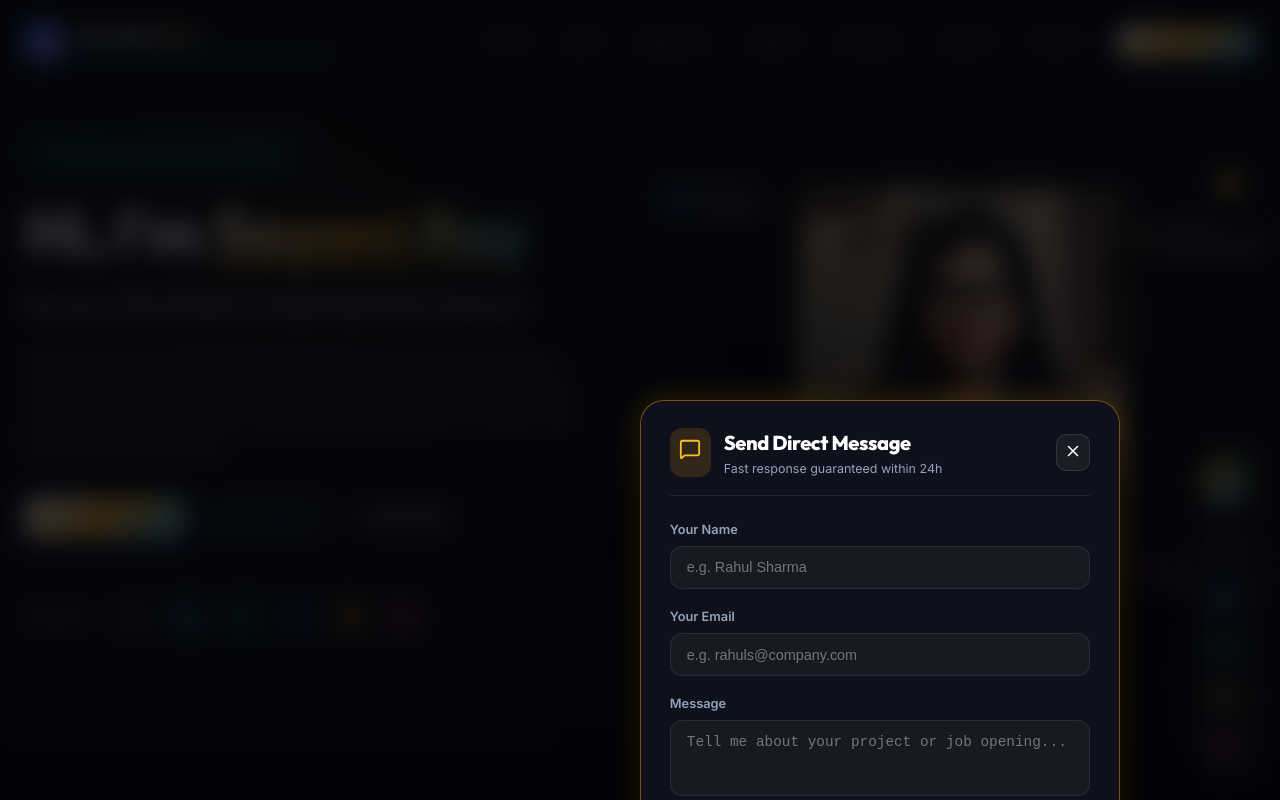
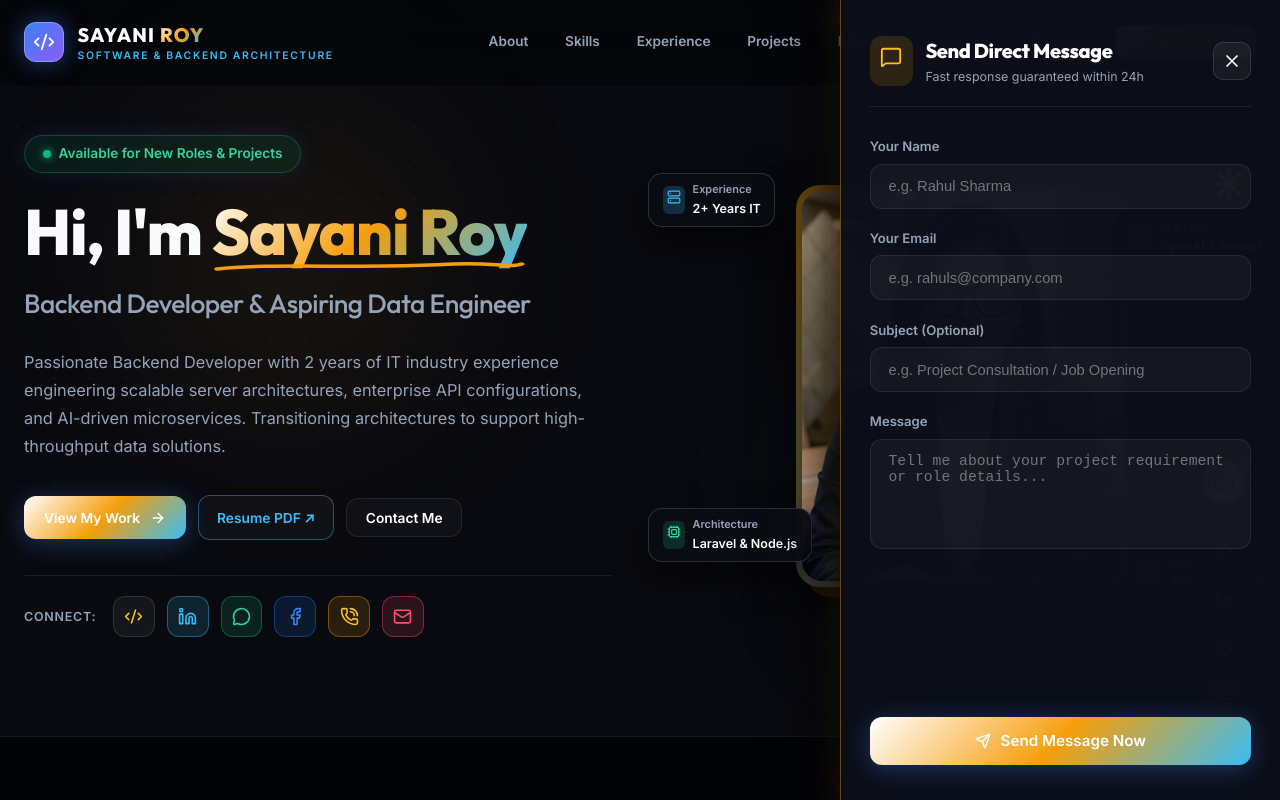
Before and after one commit to TechHub88/portfolio, a React (Vite) app: page / in a window 1280 px wide. Both pictures are taken after a click on the button "Send Direct Message". Shown: the top 800 px of the page. Built offline with nearby package versions, Linux system fonts and the light colour scheme.

Commit message:
Transform ContactModal into right-side slide-over drawer panel with smooth spring animation and remove dark backdrop blur

```diff
--- a/src/components/ContactModal.jsx
+++ b/src/components/ContactModal.jsx
@@ -30,7 +30,7 @@ const ContactModal = ({ isOpen, onClose }) => {
           email: formData.email,
           subject: formData.subject,
           message: formData.message,
-          from_name: `${formData.name} via Portfolio Modal`
+          from_name: `${formData.name} via Portfolio Drawer`
         })
       });
 
@@ -52,7 +52,7 @@ const ContactModal = ({ isOpen, onClose }) => {
     <AnimatePresence>
       {isOpen && (
         <>
-          {/* Backdrop Blur Overlay */}
+          {/* Subtle Transparent Click-Out Zone (No Dark Blur Overlay) */}
           <motion.div
             initial={{ opacity: 0 }}
             animate={{ opacity: 1 }}
@@ -61,41 +61,39 @@ const ContactModal = ({ isOpen, onClose }) => {
             style={{
               position: 'fixed',
               top: 0, left: 0, right: 0, bottom: 0,
-              background: 'rgba(3, 4, 8, 0.8)',
-              backdropFilter: 'blur(12px)',
-              WebkitBackdropFilter: 'blur(12px)',
-              zIndex: 9998
+              background: 'transparent',
+              zIndex: 99998
             }}
           />
 
-          {/* Centered Glassmorphic Modal */}
+          {/* Sleek Modern Right-Side Slide-Over Drawer Panel */}
           <motion.div
-            initial={{ opacity: 0, scale: 0.85, y: 30 }}
-            animate={{ opacity: 1, scale: 1, y: 0 }}
-            exit={{ opacity: 0, scale: 0.85, y: 30 }}
-            transition={{ type: 'spring', damping: 25, stiffness: 260 }}
+            initial={{ x: '100%' }}
+            animate={{ x: 0 }}
+            exit={{ x: '100%' }}
+            transition={{ type: 'spring', damping: 28, stiffness: 280 }}
             style={{
               position: 'fixed',
-              top: '50%',
-              left: '50%',
-              transform: 'translate(-50%, -50%)',
-              width: '90vw',
-              maxWidth: '480px',
-              maxHeight: '85vh',
+              top: 0,
+              right: 0,
+              bottom: 0,
+              width: '100%',
+              maxWidth: '440px',
+              height: '100vh',
+              background: 'rgba(12, 15, 25, 0.98)',
+              borderLeft: '1px solid rgba(245, 158, 11, 0.4)',
+              boxShadow: '-15px 0 50px rgba(0, 0, 0, 0.85), -5px 0 25px rgba(245, 158, 11, 0.2)',
+              padding: '2.2rem 1.8rem',
+              zIndex: 99999,
               overflowY: 'auto',
-              background: 'rgba(15, 18, 28, 0.98)',
-              border: '1px solid rgba(245, 158, 11, 0.45)',
-              boxShadow: '0 25px 70px rgba(0, 0, 0, 0.9), 0 0 30px rgba(245, 158, 11, 0.25)',
-              borderRadius: '24px',
-              padding: '1.6rem 1.8rem',
-              zIndex: 9999,
-              backdropFilter: 'blur(30px)'
+              display: 'flex',
+              flexDirection: 'column'
             }}
           >
-            {/* Header */}
-            <div style={{ display: 'flex', justifyContent: 'space-between', alignItems: 'center', marginBottom: '1.5rem', paddingBottom: '1rem', borderBottom: '1px solid rgba(255,255,255,0.08)' }}>
+            {/* Drawer Header */}
+            <div style={{ display: 'flex', justifyContent: 'space-between', alignItems: 'center', marginBottom: '1.8rem', paddingBottom: '1.2rem', borderBottom: '1px solid rgba(255,255,255,0.08)' }}>
               <div style={{ display: 'flex', alignItems: 'center', gap: '0.8rem' }}>
-                <div style={{ padding: '0.6rem', borderRadius: '12px', background: 'rgba(245, 158, 11, 0.15)', color: '#fbbf24' }}>
+                <div style={{ padding: '0.65rem', borderRadius: '12px', background: 'rgba(245, 158, 11, 0.15)', color: '#fbbf24' }}>
                   <MessageSquare size={22} />
                 </div>
                 <div>
@@ -105,34 +103,38 @@ const ContactModal = ({ isOpen, onClose }) => {
               </div>
               <button
                 onClick={onClose}
+                aria-label="Close Contact Drawer"
                 style={{
                   background: 'rgba(255,255,255,0.05)',
-                  border: '1px solid rgba(255,255,255,0.1)',
+                  border: '1px solid rgba(255,255,255,0.12)',
                   color: '#fff',
-                  padding: '0.45rem',
+                  padding: '0.5rem',
                   borderRadius: '10px',
-                  cursor: 'pointer'
+                  cursor: 'pointer',
+                  display: 'flex',
+                  alignItems: 'center',
+                  justifyContent: 'center'
                 }}
               >
-                <X size={18} />
+                <X size={20} />
               </button>
             </div>
 
             {formSubmitted ? (
-              <div style={{ textAlign: 'center', padding: '2rem 1rem' }}>
-                <div style={{ padding: '1rem', background: 'rgba(16, 185, 129, 0.2)', borderRadius: '50%', display: 'inline-flex', color: '#34d399', marginBottom: '1rem' }}>
-                  <CheckCircle2 size={36} />
+              <div style={{ textAlign: 'center', padding: '3rem 1rem', my: 'auto' }}>
+                <div style={{ padding: '1.2rem', background: 'rgba(16, 185, 129, 0.2)', borderRadius: '50%', display: 'inline-flex', color: '#34d399', marginBottom: '1.2rem' }}>
+                  <CheckCircle2 size={42} />
                 </div>
-                <h4 style={{ color: '#fff', fontSize: '1.2rem', fontWeight: 700, marginBottom: '0.4rem' }}>Message Sent!</h4>
-                <p style={{ fontSize: '0.88rem', color: 'var(--text-muted)', marginBottom: '1.5rem' }}>Thank you for reaching out, Sayani will contact you shortly.</p>
-                <button onClick={onClose} className="btn btn-accent" style={{ padding: '0.6rem 1.4rem', fontSize: '0.88rem' }}>
-                  Close Window
+                <h4 style={{ color: '#fff', fontSize: '1.3rem', fontWeight: 800, marginBottom: '0.5rem' }}>Message Sent Successfully!</h4>
+                <p style={{ fontSize: '0.9rem', color: 'var(--text-muted)', marginBottom: '2rem', lineHeight: 1.6 }}>Thank you for reaching out, Sayani will review your inquiry and get back to you shortly.</p>
+                <button onClick={onClose} className="btn btn-accent" style={{ padding: '0.75rem 1.6rem', fontSize: '0.92rem', width: '100%' }}>
+                  Close Panel
                 </button>
               </div>
             ) : (
-              <form onSubmit={handleSubmit} style={{ display: 'flex', flexDirection: 'column', gap: '1.1rem' }}>
+              <form onSubmit={handleSubmit} style={{ display: 'flex', flexDirection: 'column', gap: '1.2rem', flex: 1 }}>
                 <div>
-                  <label style={{ display: 'block', fontSize: '0.8rem', color: 'var(--text-muted)', marginBottom: '0.35rem', fontWeight: 600 }}>Your Name</label>
+                  <label style={{ display: 'block', fontSize: '0.82rem', color: 'var(--text-muted)', marginBottom: '0.4rem', fontWeight: 600 }}>Your Name</label>
                   <input
                     type="text"
                     required
@@ -141,19 +143,19 @@ const ContactModal = ({ isOpen, onClose }) => {
                     onChange={(e) => setFormData({ ...formData, name: e.target.value })}
                     style={{
                       width: '100%',
-                      padding: '0.8rem 1rem',
+                      padding: '0.85rem 1.1rem',
                       background: 'rgba(255, 255, 255, 0.04)',
                       border: '1px solid var(--border-color)',
                       borderRadius: '12px',
                       color: '#fff',
-                      fontSize: '0.9rem',
+                      fontSize: '0.92rem',
                       outline: 'none'
                     }}
                   />
                 </div>
 
                 <div>
-                  <label style={{ display: 'block', fontSize: '0.8rem', color: 'var(--text-muted)', marginBottom: '0.35rem', fontWeight: 600 }}>Your Email</label>
+                  <label style={{ display: 'block', fontSize: '0.82rem', color: 'var(--text-muted)', marginBottom: '0.4rem', fontWeight: 600 }}>Your Email</label>
                   <input
                     type="email"
                     required
@@ -162,41 +164,62 @@ const ContactModal = ({ isOpen, onClose }) => {
                     onChange={(e) => setFormData({ ...formData, email: e.target.value })}
                     style={{
                       width: '100%',
-                      padding: '0.8rem 1rem',
+                      padding: '0.85rem 1.1rem',
                       background: 'rgba(255, 255, 255, 0.04)',
                       border: '1px solid var(--border-color)',
                       borderRadius: '12px',
                       color: '#fff',
-                      fontSize: '0.9rem',
+                      fontSize: '0.92rem',
                       outline: 'none'
                     }}
                   />
                 </div>
 
                 <div>
-                  <label style={{ display: 'block', fontSize: '0.8rem', color: 'var(--text-muted)', marginBottom: '0.35rem', fontWeight: 600 }}>Message</label>
+                  <label style={{ display: 'block', fontSize: '0.82rem', color: 'var(--text-muted)', marginBottom: '0.4rem', fontWeight: 600 }}>Subject (Optional)</label>
+                  <input
+                    type="text"
+                    placeholder="e.g. Project Consultation / Job Opening"
+                    value={formData.subject}
+                    onChange={(e) => setFormData({ ...formData, subject: e.target.value })}
+                    style={{
+                      width: '100%',
+                      padding: '0.85rem 1.1rem',
+                      background: 'rgba(255, 255, 255, 0.04)',
+                      border: '1px solid var(--border-color)',
+                      borderRadius: '12px',
+                      color: '#fff',
+                      fontSize: '0.92rem',
+                      outline: 'none'
+                    }}
+                  />
+                </div>
+
+                <div style={{ flex: 1, display: 'flex', flexDirection: 'column' }}>
+                  <label style={{ display: 'block', fontSize: '0.82rem', color: 'var(--text-muted)', marginBottom: '0.4rem', fontWeight: 600 }}>Message</label>
                   <textarea
-                    rows={3}
+                    rows={4}
                     required
-                    placeholder="Tell me about your project or job opening..."
+                    placeholder="Tell me about your project requirement or role details..."
                     value={formData.message}
                     onChange={(e) => setFormData({ ...formData, message: e.target.value })}
                     style={{
                       width: '100%',
-                      padding: '0.8rem 1rem',
+                      padding: '0.85rem 1.1rem',
                       background: 'rgba(255, 255, 255, 0.04)',
                       border: '1px solid var(--border-color)',
                       borderRadius: '12px',
                       color: '#fff',
-                      fontSize: '0.9rem',
+                      fontSize: '0.92rem',
                       outline: 'none',
-                      resize: 'none'
+                      resize: 'none',
+                      minHeight: '110px'
                     }}
                   />
                 </div>
 
                 {errorMessage && (
-                  <div style={{ padding: '0.7rem', background: 'rgba(239, 68, 68, 0.15)', border: '1px solid rgba(239, 68, 68, 0.3)', borderRadius: '10px', color: '#f87171', fontSize: '0.82rem' }}>
+                  <div style={{ padding: '0.75rem', background: 'rgba(239, 68, 68, 0.15)', border: '1px solid rgba(239, 68, 68, 0.3)', borderRadius: '10px', color: '#f87171', fontSize: '0.84rem' }}>
                     {errorMessage}
                   </div>
                 )}
@@ -205,7 +228,7 @@ const ContactModal = ({ isOpen, onClose }) => {
                   type="submit"
                   disabled={isSubmitting}
                   className="btn btn-accent"
-                  style={{ width: '100%', padding: '0.85rem', marginTop: '0.4rem', fontSize: '0.92rem' }}
+                  style={{ width: '100%', padding: '0.9rem', marginTop: '0.5rem', fontSize: '0.95rem' }}
                 >
                   <Send size={16} /> {isSubmitting ? 'Sending Message...' : 'Send Message Now'}
                 </button>
```
